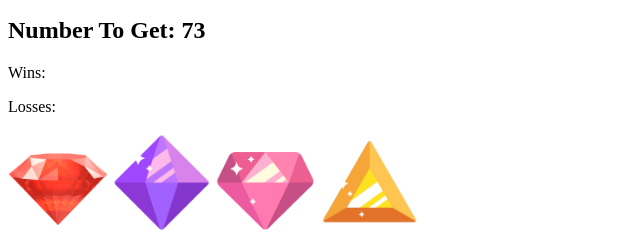
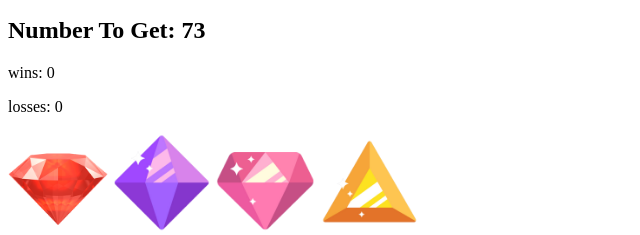
Before and after one commit to jcasas5253/unit-4-game, a plain HTML site: page index.html in a window 1280 px wide. Shown: the part 271-506 px from the top of the page, 0-640 px from the left. Drawn offline with nearby package versions, Linux system fonts and the light colour scheme.

Commit message:
appended the win and loss tallies

```diff
--- a/assets/javascript/game.js
+++ b/assets/javascript/game.js
@@ -15,4 +15,8 @@ var number4= Math.floor(Math.random()*11+1)
 var wins = 0;
 var losses = 0;
 var playerTotal = 0;
+
+//appending the win and loss tallies
+$('#winnumber').text("wins: " + wins);
+$('#losenumber').text("losses: " + losses);
 });
--- a/index.html
+++ b/index.html
@@ -25,8 +25,8 @@
 		</h2>
 	</div>
 <div id="win-lose-tracker">
-    <p>Wins:</p>
-    <p>Losses:</p>
+    <p id="winnumber"></p>
+    <p id="losenumber"></p>
 </div>
 <div class="gems">
     <img src="assets/images/ruby.png" class=gemImage id="one" alt="Ruby Gem">
```
